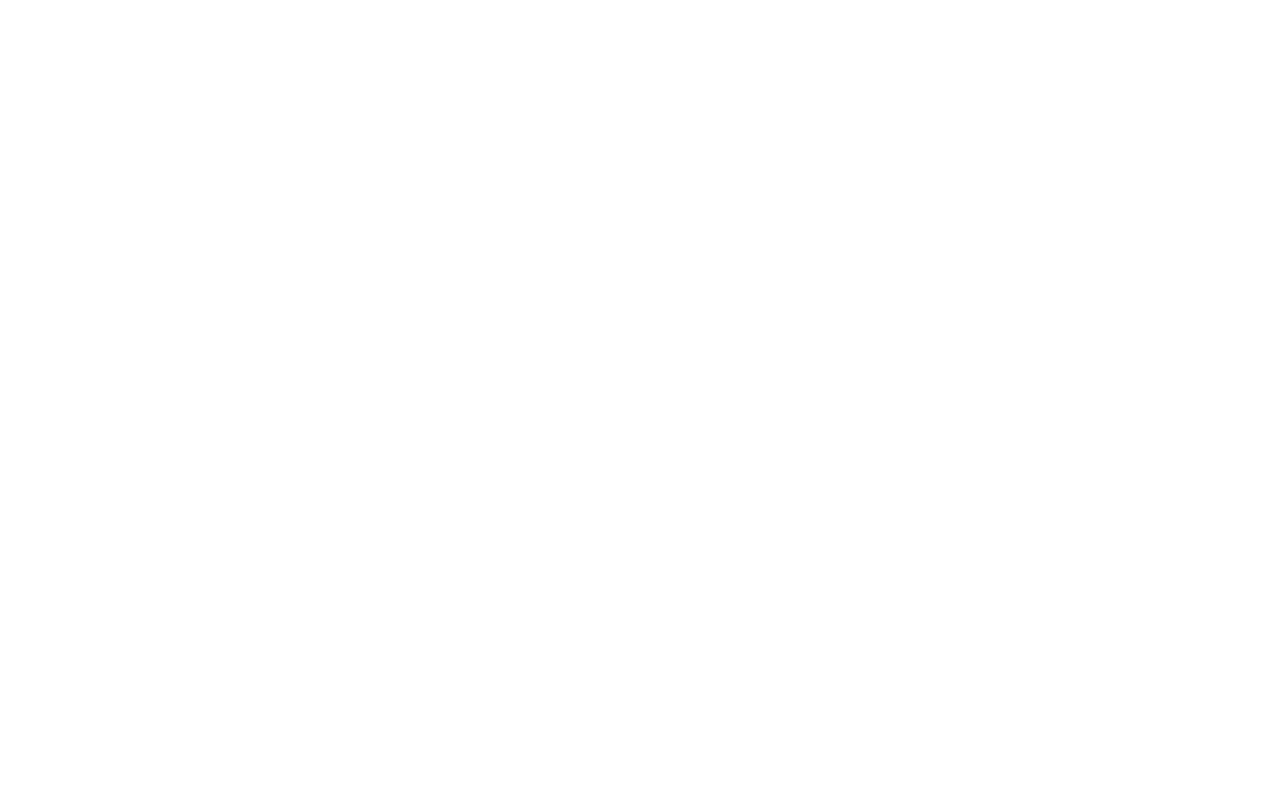
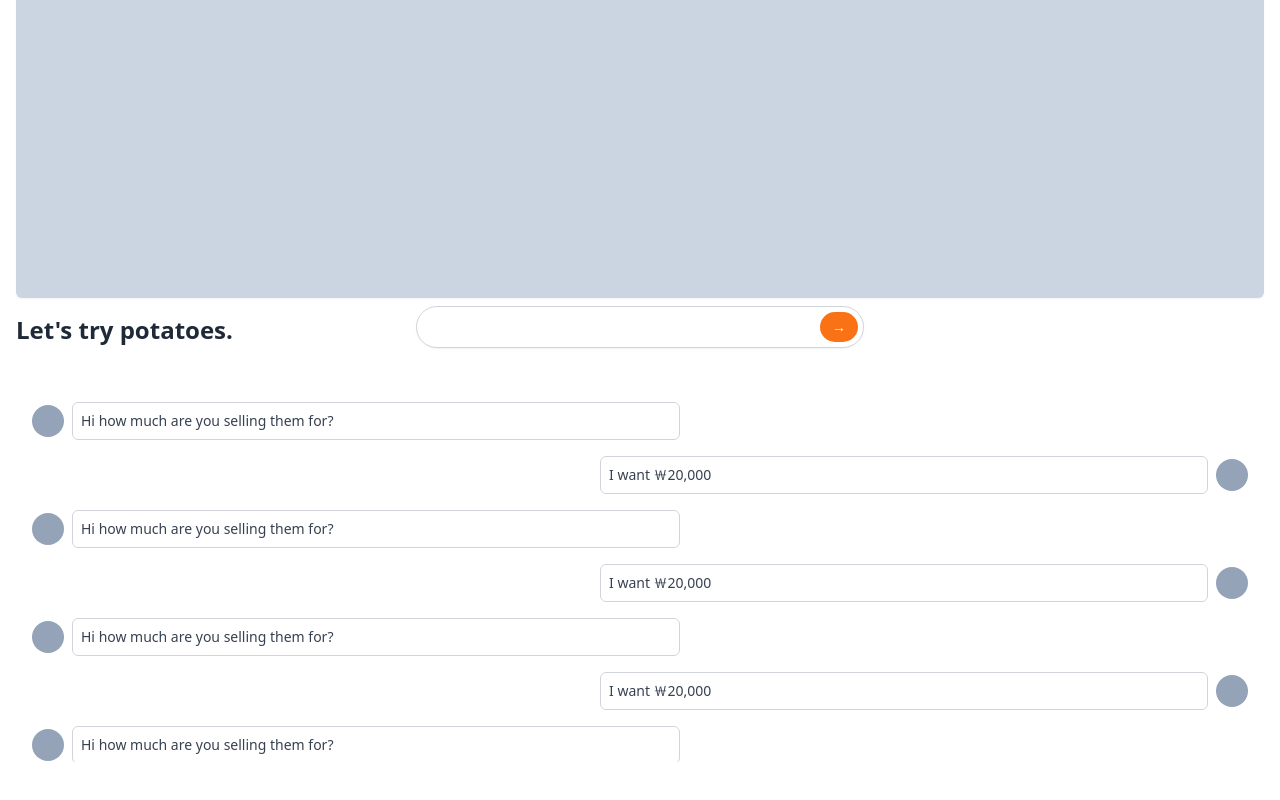
Before and after one commit to iMUngHee/carrot_clone, a Next.js app: page /stream/1 in a window 1280 px wide. Before the commit this address had no page. Shown: the part 444-1244 px from the top of the page. Before the commit the page ends 800 px from the top, so only its background shows below. Built offline with nearby package versions, Linux system fonts and the light colour scheme.

Commit message:
[UI] Stream pages

```diff
--- /dev/null
+++ b/pages/stream/[id].tsx
@@ -0,0 +1,89 @@
+import { NextPage } from "next";
+
+const StreamDetail: NextPage = () => {
+  return (
+    <div className="space-y-4 px-4 py-10">
+      <div className="aspect-video w-full rounded-md bg-slate-300 shadow-sm" />
+      <h3 className="mt-2 text-2xl font-semibold text-gray-800">
+        Let&apos;s try potatoes.
+      </h3>
+      <div className="h-[50vh] space-y-4 overflow-y-scroll py-10 px-4">
+        <div className="flex items-center space-x-2">
+          <div className="h-8 w-8 rounded-full bg-slate-400" />
+          <div className="w-1/2 rounded-md border border-gray-300 p-2 text-sm text-gray-700">
+            <p>Hi how much are you selling them for?</p>
+          </div>
+        </div>
+        <div className="flex flex-row-reverse items-center space-x-2 space-x-reverse">
+          <div className="h-8 w-8 rounded-full bg-slate-400" />
+          <div className="w-1/2 rounded-md border border-gray-300 p-2 text-sm text-gray-700">
+            <p>I want ￦20,000</p>
+          </div>
+        </div>
+        <div className="flex items-center space-x-2">
+          <div className="h-8 w-8 rounded-full bg-slate-400" />
+          <div className="w-1/2 rounded-md border border-gray-300 p-2 text-sm text-gray-700">
+            <p>Hi how much are you selling them for?</p>
+          </div>
+        </div>
+        <div className="flex flex-row-reverse items-center space-x-2 space-x-reverse">
+          <div className="h-8 w-8 rounded-full bg-slate-400" />
+          <div className="w-1/2 rounded-md border border-gray-300 p-2 text-sm text-gray-700">
+            <p>I want ￦20,000</p>
+          </div>
+        </div>
+        <div className="flex items-center space-x-2">
+          <div className="h-8 w-8 rounded-full bg-slate-400" />
+          <div className="w-1/2 rounded-md border border-gray-300 p-2 text-sm text-gray-700">
+            <p>Hi how much are you selling them for?</p>
+          </div>
+        </div>
+        <div className="flex flex-row-reverse items-center space-x-2 space-x-reverse">
+          <div className="h-8 w-8 rounded-full bg-slate-400" />
+          <div className="w-1/2 rounded-md border border-gray-300 p-2 text-sm text-gray-700">
+            <p>I want ￦20,000</p>
+          </div>
+        </div>
+        <div className="flex items-center space-x-2">
+          <div className="h-8 w-8 rounded-full bg-slate-400" />
+          <div className="w-1/2 rounded-md border border-gray-300 p-2 text-sm text-gray-700">
+            <p>Hi how much are you selling them for?</p>
+          </div>
+        </div>
+        <div className="flex flex-row-reverse items-center space-x-2 space-x-reverse">
+          <div className="h-8 w-8 rounded-full bg-slate-400" />
+          <div className="w-1/2 rounded-md border border-gray-300 p-2 text-sm text-gray-700">
+            <p>I want ￦20,000</p>
+          </div>
+        </div>
+        <div className="flex items-center space-x-2">
+          <div className="h-8 w-8 rounded-full bg-slate-400" />
+          <div className="w-1/2 rounded-md border border-gray-300 p-2 text-sm text-gray-700">
+            <p>Hi how much are you selling them for?</p>
+          </div>
+        </div>
+        <div className="flex flex-row-reverse items-center space-x-2 space-x-reverse">
+          <div className="h-8 w-8 rounded-full bg-slate-400" />
+          <div className="w-1/2 rounded-md border border-gray-300 p-2 text-sm text-gray-700">
+            <p>I want ￦20,000</p>
+          </div>
+        </div>
+      </div>
+      <div className="fixed inset-x-0 bottom-2 mx-auto w-full max-w-md">
+        <div className="relative flex items-center">
+          <input
+            type="text"
+            className="w-full rounded-full border-gray-300 pr-12 shadow-sm focus:border-orange-500 focus:outline-none focus:ring-orange-500"
+          />
+          <div className="absolute inset-y-0 right-0 flex py-1.5 pr-1.5">
+            <button className="flex items-center rounded-full bg-orange-500 px-3 text-sm text-white hover:bg-orange-600 focus:ring-2 focus:ring-orange-500 focus:ring-offset-2">
+              &rarr;
+            </button>
+          </div>
+        </div>
+      </div>
+    </div>
+  );
+};
+
+export default StreamDetail;
--- /dev/null
+++ b/pages/stream/index.tsx
@@ -0,0 +1,34 @@
+import { NextPage } from "next";
+
+const Stream: NextPage = () => {
+  return (
+    <div className="space-y-4 divide-y-2 py-10">
+      {[1, 2, 3, 4, 5, 6].map((_, i) => (
+        <div className="px-4 pt-4" key={i}>
+          <div className="aspect-video w-full rounded-md bg-slate-300 shadow-sm" />
+          <h3 className="mt-2 text-lg text-gray-700">
+            Let&apos;s try potatoes.
+          </h3>
+        </div>
+      ))}
+      <button className="fixed bottom-24 right-5 rounded-full border-transparent bg-orange-400 p-4 text-white shadow-xl transition-colors hover:bg-orange-500">
+        <svg
+          xmlns="http://www.w3.org/2000/svg"
+          className="h-6 w-6"
+          fill="none"
+          viewBox="0 0 24 24"
+          stroke="currentColor"
+        >
+          <path
+            strokeLinecap="round"
+            strokeLinejoin="round"
+            strokeWidth={2}
+            d="M15 10l4.553-2.276A1 1 0 0121 8.618v6.764a1 1 0 01-1.447.894L15 14M5 18h8a2 2 0 002-2V8a2 2 0 00-2-2H5a2 2 0 00-2 2v8a2 2 0 002 2z"
+          />
+        </svg>
+      </button>
+    </div>
+  );
+};
+
+export default Stream;
```
